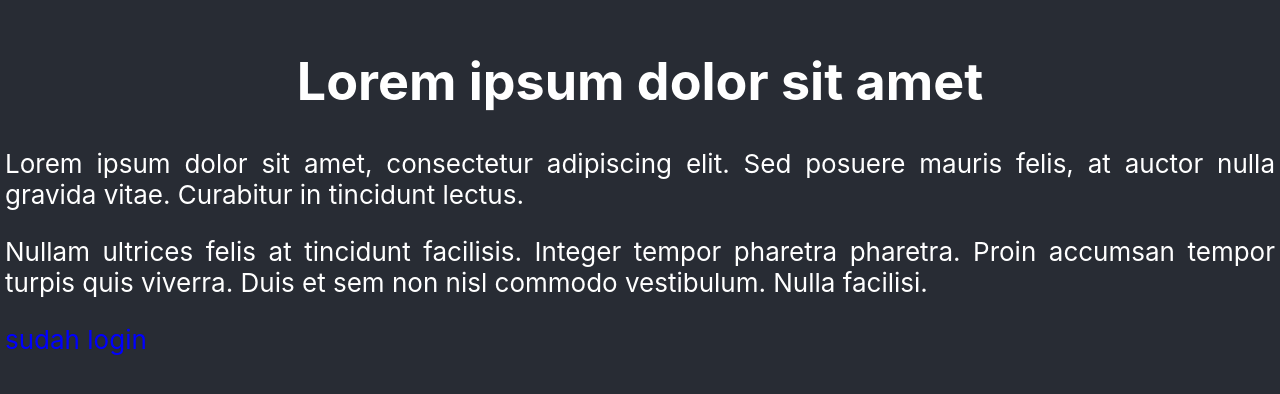
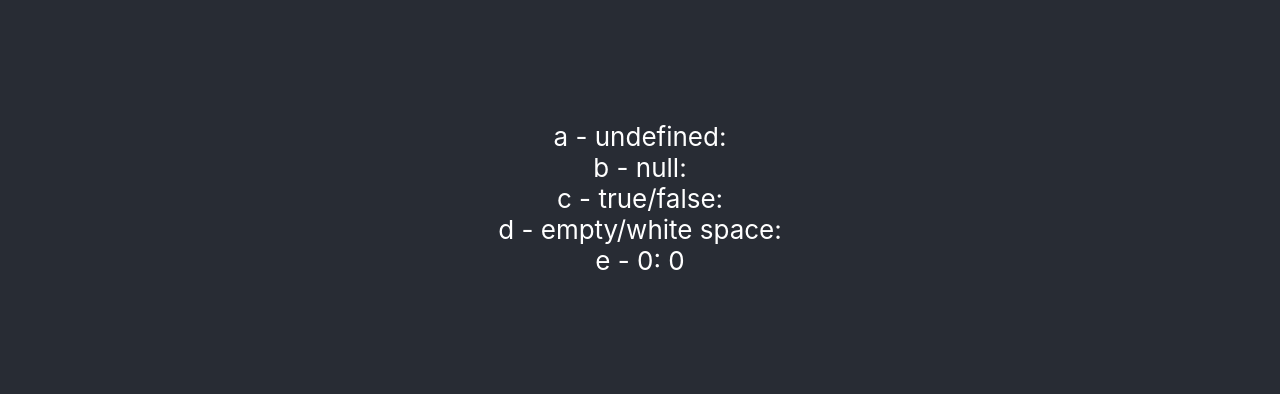
Before and after one commit to ahmadfajri/IntroReact, a React (Create React App) app: page / in a window 1280 px wide. Shown: the part 202-596 px from the top of the page. Built offline with nearby package versions, Linux system fonts and the light colour scheme.

Commit message:
menambah komponen rendering

```diff
--- a/src/App.js
+++ b/src/App.js
@@ -1,12 +1,12 @@
 import React from 'react';
 import './App.css';
-import Article from './Article';
+import Rendering from './Rendering';
 
 function App() {
   return (
     <div className="App">
       <header className="App-header">
-        <Article userLogin="sudah login" />
+        <Rendering />
       </header>
     </div>
   );
--- /dev/null
+++ b/src/Rendering.js
@@ -0,0 +1,17 @@
+import * as React from 'react';
+
+const Rendering = ({ a }) => {
+  const b = null
+  const c = false
+  const d = ' '
+  const e = 0
+  return <div>
+    <div>a - undefined: {a}</div>
+    <div>b - null: {b}</div>
+    <div>c - true/false: {c}</div>
+    <div>d - empty/white space: {d}</div>
+    <div>e - 0: {e}</div>
+  </div>
+}
+
+export default Rendering;
```
